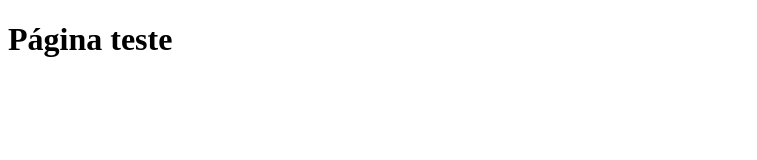
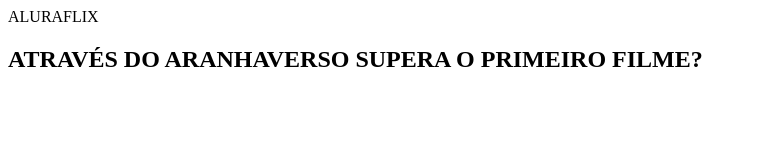
Before and after one commit to vanessaplewka/teste-1-a, a plain HTML site: page index.html in a window 1280 px wide. Shown: the whole page, without its empty margins (0-757 px from the left). Drawn offline with Linux system fonts and the light colour scheme.

Commit message:
TÍTULO CRIADO

```diff
--- a/index.html
+++ b/index.html
@@ -1,11 +1,16 @@
 <!DOCTYPE html>
-<html lang="en">
+<html lang="pt-br">
 <head>
     <meta charset="UTF-8">
     <meta name="viewport" content="width=device-width, initial-scale=1.0">
-    <title>TESTE</title>
+    <title>Aluraflix</title>
 </head>
 <body>
-    <h1>Página teste</h1>
+    <header>ALURAFLIX</header>
+    <section>
+        <div>
+            <h1>ATRAVÉS DO ARANHAVERSO SUPERA O PRIMEIRO FILME?</h1>
+        </div>
+    </section>
 </body>
 </html>
```
